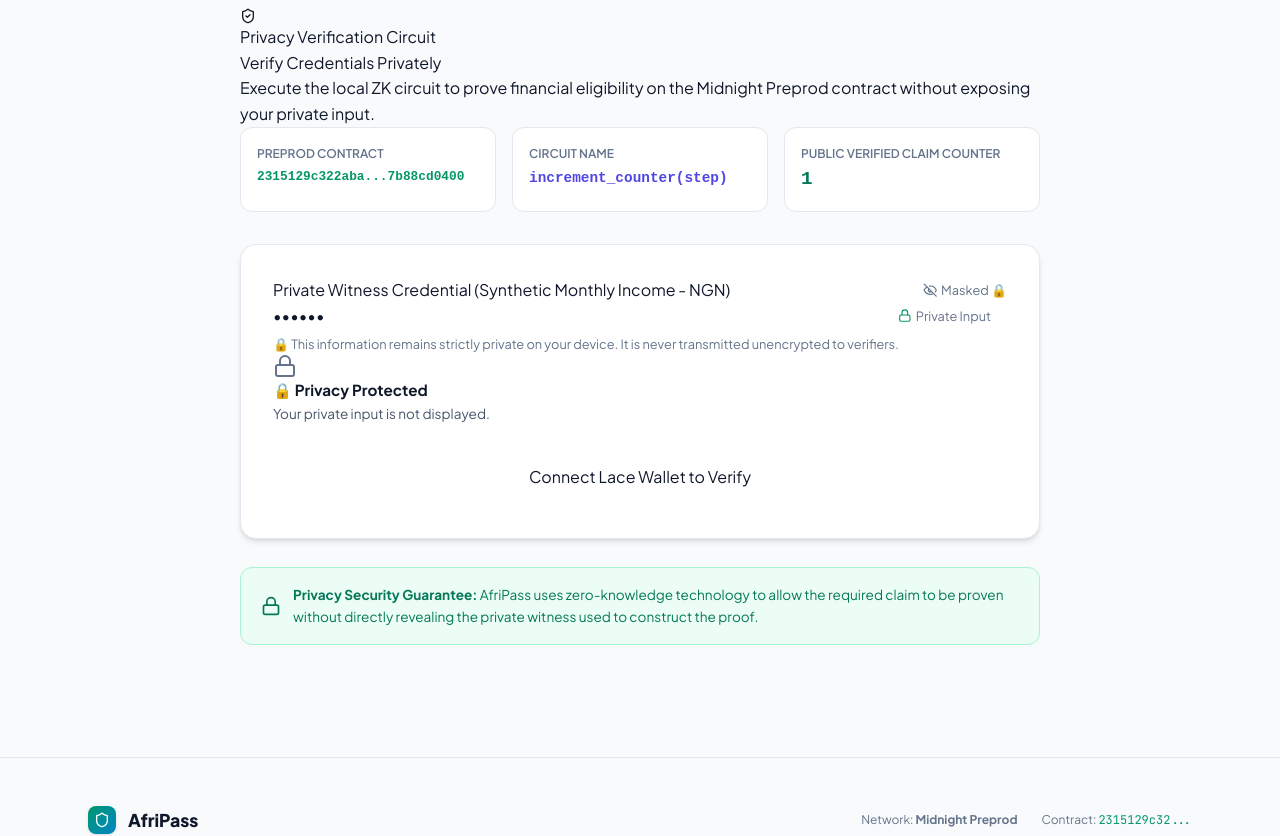
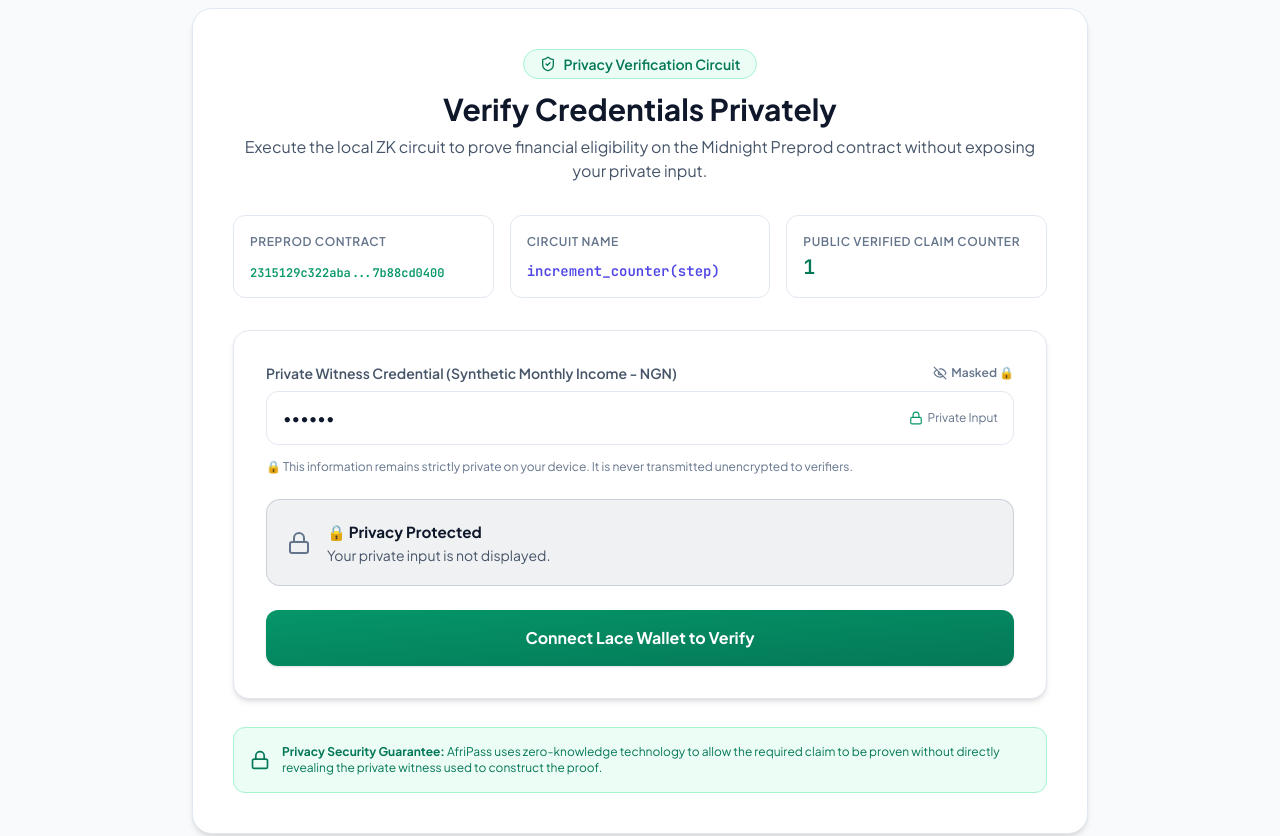
Before and after one commit to emarkees/afripass, a Next.js app: page / in a window 1280 px wide. Shown: the part 3080-3916 px from the top of the page. Built offline with nearby package versions, Linux system fonts and the light colour scheme.

Commit message:
feat: migrate CircuitCall and PrivacyStatus components to Tailwind utility classes

```diff
--- a/src/components/CircuitCall.tsx
+++ b/src/components/CircuitCall.tsx
@@ -46,141 +46,95 @@
   };
 
   return (
-    <div id="verify" className="visual-section" style={{ maxWidth: '800px', margin: '3rem auto' }}>
-      <div className="section-header">
-        <span className="privacy-badge">
-          <ShieldCheck style={{ width: '1rem', height: '1rem' }} /> Privacy Verification Circuit
+    <div id="verify" className="w-full bg-[var(--bg-card)] border border-[var(--border-color)] rounded-[1.25rem] p-6 sm:p-10 my-12 shadow-md max-w-4xl mx-auto">
+      <div className="text-center mb-8">
+        <span className="inline-flex items-center gap-2 py-1 px-4 rounded-full bg-[var(--badge-bg)] border border-[var(--badge-border)] text-[var(--badge-text)] text-sm font-semibold mb-3">
+          <ShieldCheck className="w-4 h-4" /> Privacy Verification Circuit
         </span>
-        <h3 className="section-title">Verify Credentials Privately</h3>
-        <p className="section-subtitle">
+        <h3 className="text-2xl sm:text-3xl font-bold mb-2">Verify Credentials Privately</h3>
+        <p className="text-[var(--text-secondary)] text-sm sm:text-base">
           Execute the local ZK circuit to prove financial eligibility on the Midnight Preprod contract without exposing your private input.
         </p>
       </div>
 
       {/* Contract & State Metadata Header */}
-      <div style={{
-        display: 'grid',
-        gridTemplateColumns: 'repeat(auto-fit, minmax(220px, 1fr))',
-        gap: '1rem',
-        marginBottom: '2rem'
-      }}>
-        <div style={{
-          backgroundColor: 'var(--bg-surface)',
-          border: '1px solid var(--border-color)',
-          borderRadius: '0.75rem',
-          padding: '1rem'
-        }}>
-          <div style={{ fontSize: '0.75rem', color: 'var(--text-muted)', fontWeight: 600 }}>PREPROD CONTRACT</div>
-          <div style={{ fontFamily: 'monospace', fontSize: '0.8rem', fontWeight: 600, wordBreak: 'break-all', marginTop: '0.25rem', color: 'var(--primary-emerald)' }}>
+      <div className="grid grid-cols-1 sm:grid-cols-3 gap-4 mb-8 w-full">
+        <div className="bg-[var(--bg-surface)] border border-[var(--border-color)] rounded-xl p-4 flex flex-col justify-between">
+          <div className="text-[0.75rem] text-[var(--text-muted)] font-semibold uppercase tracking-wider">PREPROD CONTRACT</div>
+          <div className="font-mono text-xs font-semibold break-all mt-1 text-[var(--primary-emerald)]">
             {contractAddress.slice(0, 14)}...{contractAddress.slice(-10)}
           </div>
         </div>
 
-        <div style={{
-          backgroundColor: 'var(--bg-surface)',
-          border: '1px solid var(--border-color)',
-          borderRadius: '0.75rem',
-          padding: '1rem'
-        }}>
-          <div style={{ fontSize: '0.75rem', color: 'var(--text-muted)', fontWeight: 600 }}>CIRCUIT NAME</div>
-          <div style={{ fontFamily: 'monospace', fontSize: '0.9rem', fontWeight: 700, marginTop: '0.25rem', color: 'var(--accent-indigo)' }}>
+        <div className="bg-[var(--bg-surface)] border border-[var(--border-color)] rounded-xl p-4 flex flex-col justify-between">
+          <div className="text-[0.75rem] text-[var(--text-muted)] font-semibold uppercase tracking-wider">CIRCUIT NAME</div>
+          <div className="font-mono text-sm font-bold mt-1 text-[var(--accent-indigo)]">
             increment_counter(step)
           </div>
         </div>
 
-        <div style={{
-          backgroundColor: 'var(--bg-surface)',
-          border: '1px solid var(--border-color)',
-          borderRadius: '0.75rem',
-          padding: '1rem'
-        }}>
-          <div style={{ fontSize: '0.75rem', color: 'var(--text-muted)', fontWeight: 600 }}>PUBLIC VERIFIED CLAIM COUNTER</div>
-          <div style={{ fontFamily: 'monospace', fontSize: '1.2rem', fontWeight: 800, color: 'var(--badge-text)', marginTop: '0.1rem' }}>
+        <div className="bg-[var(--bg-surface)] border border-[var(--border-color)] rounded-xl p-4 flex flex-col justify-between">
+          <div className="text-[0.75rem] text-[var(--text-muted)] font-semibold uppercase tracking-wider">PUBLIC VERIFIED CLAIM COUNTER</div>
+          <div className="font-mono text-xl font-extrabold text-[var(--badge-text)] mt-0.5">
             {lastCounter}
           </div>
         </div>
       </div>
 
       {/* Form Card */}
-      <form onSubmit={handleSubmit} style={{
-        backgroundColor: 'var(--bg-surface)',
-        border: '1px solid var(--border-color)',
-        borderRadius: '1rem',
-        padding: '2rem',
-        boxShadow: 'var(--shadow-md)'
-      }}>
-        <div className="form-group">
-          <label className="form-label" style={{ display: 'flex', justifyContent: 'space-between', alignItems: 'center' }}>
+      <form onSubmit={handleSubmit} className="bg-[var(--bg-surface)] border border-[var(--border-color)] rounded-2xl p-8 shadow-md">
+        <div className="flex flex-col gap-2 text-left mb-5">
+          <label className="text-sm font-semibold text-[var(--text-secondary)] flex justify-between items-center">
             <span>Private Witness Credential (Synthetic Monthly Income - NGN)</span>
             <button
               type="button"
               onClick={() => setShowMasked(!showMasked)}
-              style={{
-                background: 'none',
-                border: 'none',
-                color: 'var(--text-muted)',
-                fontSize: '0.8rem',
-                cursor: 'pointer',
-                display: 'flex',
-                alignItems: 'center',
-                gap: '0.25rem'
-              }}
+              className="bg-transparent border-0 text-[var(--text-muted)] text-xs cursor-pointer flex items-center gap-1 hover:text-[var(--text-primary)] transition-colors"
             >
-              {showMasked ? <EyeOff style={{ width: '0.9rem', height: '0.9rem' }} /> : <Eye style={{ width: '0.9rem', height: '0.9rem' }} />}
+              {showMasked ? <EyeOff className="w-3.5 h-3.5" /> : <Eye className="w-3.5 h-3.5" />}
               {showMasked ? 'Masked 🔒' : 'Show Value'}
             </button>
           </label>
 
-          <div style={{ position: 'relative' }}>
+          <div className="relative">
             <input
               type={showMasked ? 'password' : 'text'}
               value={stepInput}
               onChange={(e) => setStepInput(e.target.value)}
               disabled={proofState === 'generating' || proofState === 'submitting'}
-              className="form-input"
+              className="w-full py-3.5 px-4 rounded-xl bg-[var(--bg-input)] border border-[var(--border-color)] text-[var(--text-primary)] text-base focus:outline-none focus:border-[var(--primary-emerald)] focus:ring-3 focus:ring-[rgba(16,185,129,0.15)] transition-all"
               placeholder="e.g. 350000"
               required
             />
-            <div style={{
-              position: 'absolute',
-              right: '1rem',
-              top: '50%',
-              transform: 'translateY(-50%)',
-              fontSize: '0.8rem',
-              color: 'var(--text-muted)',
-              display: 'flex',
-              alignItems: 'center',
-              gap: '0.25rem'
-            }}>
-              <Lock style={{ width: '0.85rem', height: '0.85rem', color: 'var(--primary-emerald)' }} /> Private Input
+            <div className="absolute right-4 top-1/2 -translate-y-1/2 text-xs text-[var(--text-muted)] flex items-center gap-1 pointer-events-none">
+              <Lock className="w-3.5 h-3.5 text-[var(--primary-emerald)]" /> Private Input
             </div>
           </div>
-          <p style={{ fontSize: '0.8rem', color: 'var(--text-muted)', marginTop: '0.35rem' }}>
+          <p className="text-xs text-[var(--text-muted)] mt-1.5">
             🔒 This information remains strictly private on your device. It is never transmitted unencrypted to verifiers.
           </p>
         </div>
 
         <PrivacyStatus proofState={proofState} txHash={txHash} />
 
-        <div style={{ marginTop: '1.5rem', textAlign: 'center' }}>
+        <div className="mt-6 text-center">
           {!isConnected ? (
-            <button type="button" onClick={onConnect} className="btn btn-primary" style={{ width: '100%', padding: '1rem' }}>
+            <button type="button" onClick={onConnect} className="w-full py-4 px-7 rounded-xl font-bold text-base cursor-pointer border-0 text-white bg-gradient-to-br from-[var(--primary-emerald)] to-[var(--emerald-hover)] hover:brightness-105 transition-all shadow-sm">
               Connect Lace Wallet to Verify
             </button>
           ) : (
             <button
               type="submit"
               disabled={proofState === 'generating' || proofState === 'submitting'}
-              className="btn btn-primary"
-              style={{ width: '100%', padding: '1rem', gap: '0.5rem' }}
+              className="w-full py-4 px-7 rounded-xl font-bold text-base cursor-pointer border-0 text-white bg-gradient-to-br from-[var(--primary-emerald)] to-[var(--emerald-hover)] hover:brightness-105 transition-all shadow-sm flex items-center justify-center gap-2 disabled:opacity-60 disabled:cursor-not-allowed"
             >
               {proofState === 'generating' || proofState === 'submitting' ? (
                 <>
-                  <Cpu className="animate-spin" style={{ width: '1.25rem', height: '1.25rem' }} /> Generating ZK Proof...
+                  <Cpu className="animate-spin w-5 h-5" /> Generating ZK Proof...
                 </>
               ) : (
                 <>
-                  <Sparkles style={{ width: '1.25rem', height: '1.25rem' }} /> Generate Private Proof
+                  <Sparkles className="w-5 h-5" /> Generate Private Proof
                 </>
               )}
             </button>
@@ -189,19 +143,8 @@
       </form>
 
       {/* Security Guarantee Notice */}
-      <div style={{
-        marginTop: '1.75rem',
-        padding: '1rem 1.25rem',
-        backgroundColor: 'var(--badge-bg)',
-        border: '1px solid var(--badge-border)',
-        borderRadius: '0.75rem',
-        fontSize: '0.85rem',
-        color: 'var(--badge-text)',
-        display: 'flex',
-        alignItems: 'center',
-        gap: '0.75rem'
-      }}>
-        <Lock style={{ width: '1.25rem', height: '1.25rem', flexShrink: 0 }} />
+      <div className="mt-7 p-4 bg-[var(--badge-bg)] border border-[var(--badge-border)] rounded-xl text-xs text-[var(--badge-text)] flex items-center gap-3">
+        <Lock className="w-5 h-5 shrink-0" />
         <div>
           <strong>Privacy Security Guarantee:</strong> AfriPass uses zero-knowledge technology to allow the required claim to be proven without directly revealing the private witness used to construct the proof.
         </div>
--- a/src/components/PrivacyStatus.tsx
+++ b/src/components/PrivacyStatus.tsx
@@ -11,11 +11,11 @@
 export const PrivacyStatus: React.FC<PrivacyStatusProps> = ({ proofState, txHash }) => {
   if (proofState === 'idle') {
     return (
-      <div className="status-banner status-idle">
-        <Lock style={{ width: '1.5rem', height: '1.5rem', color: 'var(--text-muted)' }} />
-        <div style={{ textAlign: 'left' }}>
-          <div style={{ fontWeight: 700, fontSize: '0.95rem' }}>🔒 Privacy Protected</div>
-          <div style={{ fontSize: '0.85rem', color: 'var(--text-secondary)' }}>
+      <div className="rounded-[0.875rem] p-5 flex items-center gap-4 my-6 bg-slate-500/10 border border-slate-500/25 text-[var(--text-primary)]">
+        <Lock className="w-6 h-6 text-[var(--text-muted)] shrink-0" />
+        <div className="text-left">
+          <div className="font-bold text-[0.95rem]">🔒 Privacy Protected</div>
+          <div className="text-sm text-[var(--text-secondary)]">
             Your private input is not displayed.
           </div>
         </div>
@@ -25,13 +25,13 @@
 
   if (proofState === 'generating' || proofState === 'submitting') {
     return (
-      <div className="status-banner status-generating">
-        <Loader2 className="animate-spin" style={{ width: '1.5rem', height: '1.5rem', color: '#f59e0b' }} />
-        <div style={{ textAlign: 'left' }}>
-          <div style={{ fontWeight: 700, fontSize: '0.95rem' }}>
+      <div className="rounded-[0.875rem] p-5 flex items-center gap-4 my-6 bg-amber-500/10 border border-amber-500/30 text-amber-500">
+        <Loader2 className="animate-spin w-6 h-6 text-amber-500 shrink-0" />
+        <div className="text-left">
+          <div className="font-bold text-[0.95rem]">
             {proofState === 'generating' ? '🔐 Generating Private Proof' : '⚡ Submitting to Midnight Preprod'}
           </div>
-          <div style={{ fontSize: '0.85rem', color: 'var(--text-secondary)' }}>
+          <div className="text-sm text-[var(--text-secondary)]">
             Your private input is being used to construct the proof.
           </div>
         </div>
@@ -41,23 +41,17 @@
 
   if (proofState === 'success') {
     return (
-      <div className="status-banner status-success">
-        <ShieldCheck style={{ width: '1.75rem', height: '1.75rem', color: 'var(--badge-text)' }} />
-        <div style={{ textAlign: 'left' }}>
-          <div style={{ fontWeight: 700, fontSize: '0.95rem', color: 'var(--badge-text)' }}>
+      <div className="rounded-[0.875rem] p-5 flex items-center gap-4 my-6 bg-[var(--badge-bg)] border border-[var(--badge-border)] text-[var(--badge-text)]">
+        <ShieldCheck className="w-7 h-7 text-[var(--badge-text)] shrink-0" />
+        <div className="text-left">
+          <div className="font-bold text-[0.95rem] text-[var(--badge-text)]">
             ✓ Verified on Midnight Preprod
           </div>
-          <div style={{ fontSize: '0.85rem', color: 'var(--text-secondary)' }}>
+          <div className="text-sm text-[var(--text-secondary)]">
             Proved without revealing your input. Your proof was submitted successfully.
           </div>
           {txHash && (
-            <div style={{
-              fontFamily: 'monospace',
-              fontSize: '0.78rem',
-              marginTop: '0.4rem',
-              wordBreak: 'break-all',
-              color: 'var(--text-muted)'
-            }}>
+            <div className="font-mono text-xs mt-1.5 break-all text-[var(--text-muted)]">
               Transaction ID: {txHash}
             </div>
           )}
```
